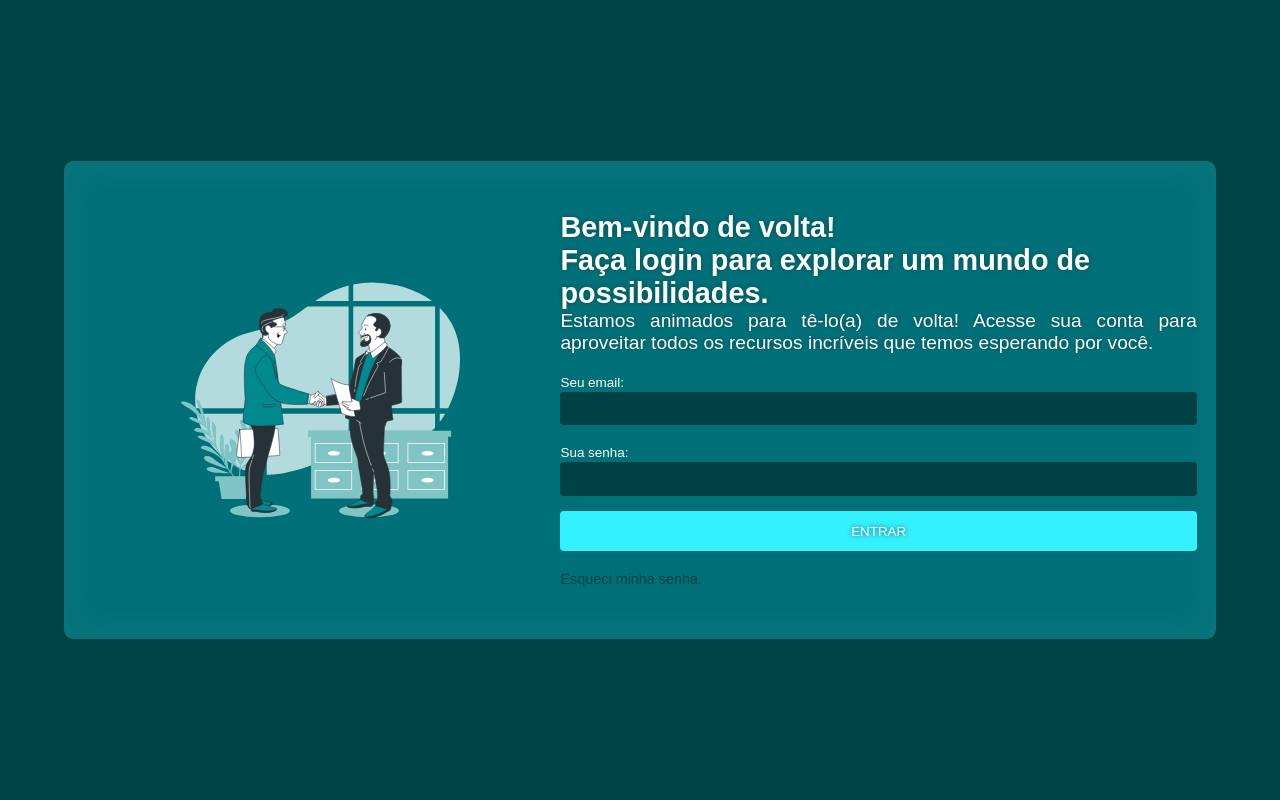
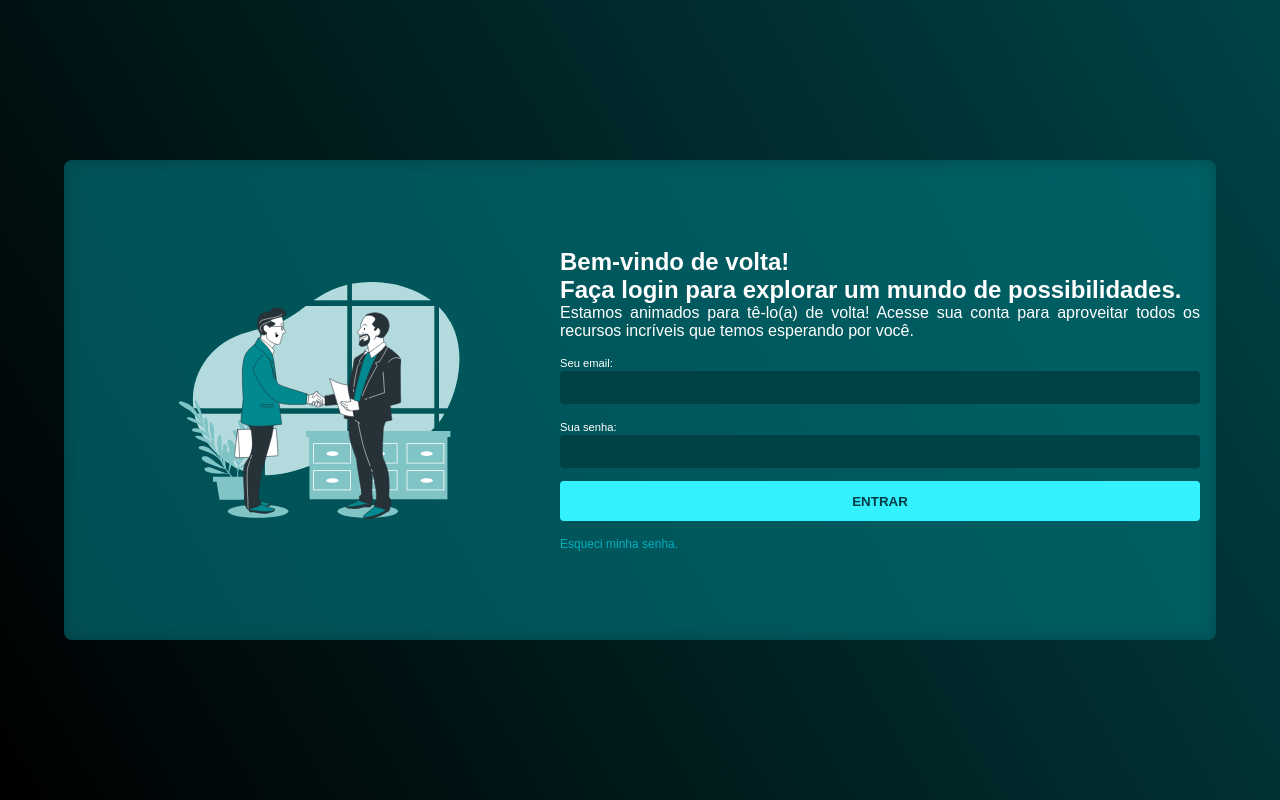
Before and after one commit to JefersonWayne/projetos, a plain HTML site: page website-login/index.html in a window 1280 px wide. Drawn offline with Linux system fonts and the light colour scheme.

Commit message:
ajustes no design

```diff
--- a/website-login/styles/all.css
+++ b/website-login/styles/all.css
@@ -21,7 +21,7 @@
 }
 
 body {
-    background: var(--color-mid-night-green);
+    background: linear-gradient(60deg, rgba(0,0,0,1) 0%, rgba(0,67,70,1) 100%);
     background-attachment: fixed;
     padding: 1em;
 
@@ -31,6 +31,7 @@ body {
 
     height: 100vh;
     width: 100vw;
+    transition: 0.8s;
 }
 
 main {
@@ -39,16 +40,13 @@ main {
     align-items: centers;
 }
 
-main > #login > div {
-    margin: 0.8em 0;
-}
-
 main > #login {
-    background-color: #007078;
+    background-color: rgba(0, 111, 117, 0.7);
+    backdrop-filter: blur(10px);
+    box-shadow: inset 0 0 1em 0 rgba(0, 0, 0, 0.2);
     padding: 0 1em;
-    font-size: 1.2em;
+    font-size: 1em;
     border-radius: 0.5em;
-    box-shadow: inset 0 0 2em 0 hsla(0, 0%, 100%, 0.05);
 
     display: flex;
     justify-content: flex-start;
@@ -57,19 +55,21 @@ main > #login {
     width: 90vw;
 }
 
+main > #login > div {
+    margin: 0.8em 0;
+}
+
 main > #login > #form > #message {
     order: 2;
 }
 
 main > #login > #form > #message > h1 {
     text-align: left;
-    text-shadow: 0 0 0.2em rgba(0, 0, 0, 0.3);
 }
 
 main > #login > #form > #message > p {
     text-align: justify;
-    font-weight: 200;
-    text-shadow: 0 0 0.2em rgba(0, 0, 0, 0.3);
+    font-weight: lighter;
 }
 
 main > #login > #form {
@@ -95,28 +95,40 @@ main > #login > #form > form > .form-pass-email > input {
     color: #76cad0;
     background-color: #004146;
     border: none;
+    transition: 0.5s;
+}
+
+main > #login > #form > form label:hover {
+    cursor: pointer;
+}
+main > #login > #form > form > .form-pass-email > input:hover {
+    cursor: pointer;
+    box-shadow: 0 0 1em 0 #004146;
 }
 
 main > #login > #form > form > #submit > input {
+    display: flex;
+    align-items: center;
+    justify-content: center;
+
     width: 100%;
-    align-self: flex-end;
+    font-weight: bold;
     height: 3em;
-    padding: 0 0.2em;
     border-radius: 0.3em;
     text-transform: uppercase;
-    color: rgb(255, 255, 255);
-    text-shadow: 0 0 0.4em rgba(0, 0, 0, 0.6);
+    color: #003d42;
     background-color: #33f1ff;
     border: none;
+    transition: 0.5s;
 }
 main > #login > #form > form > #submit > input:hover {
-    box-shadow: 0 0 0.5em 0 #33f1ff;
+    box-shadow: 0 0 1em 0 #33f1ff;
     cursor: pointer;
 }
 
 main > #login > #form > a {
     font-size: 75%;
-    color: #004147;
+    color: #00aebe;
     text-align: center;
 }
 
--- a/website-login/styles/mobile.css
+++ b/website-login/styles/mobile.css
@@ -19,5 +19,5 @@ body {
 
 main > #login {
     flex-direction: column;
-    font-size: 90%;
+    font-size: 0.9em;
 }
```
Also changed, not shown: website-login/images/background.jpg (added).
